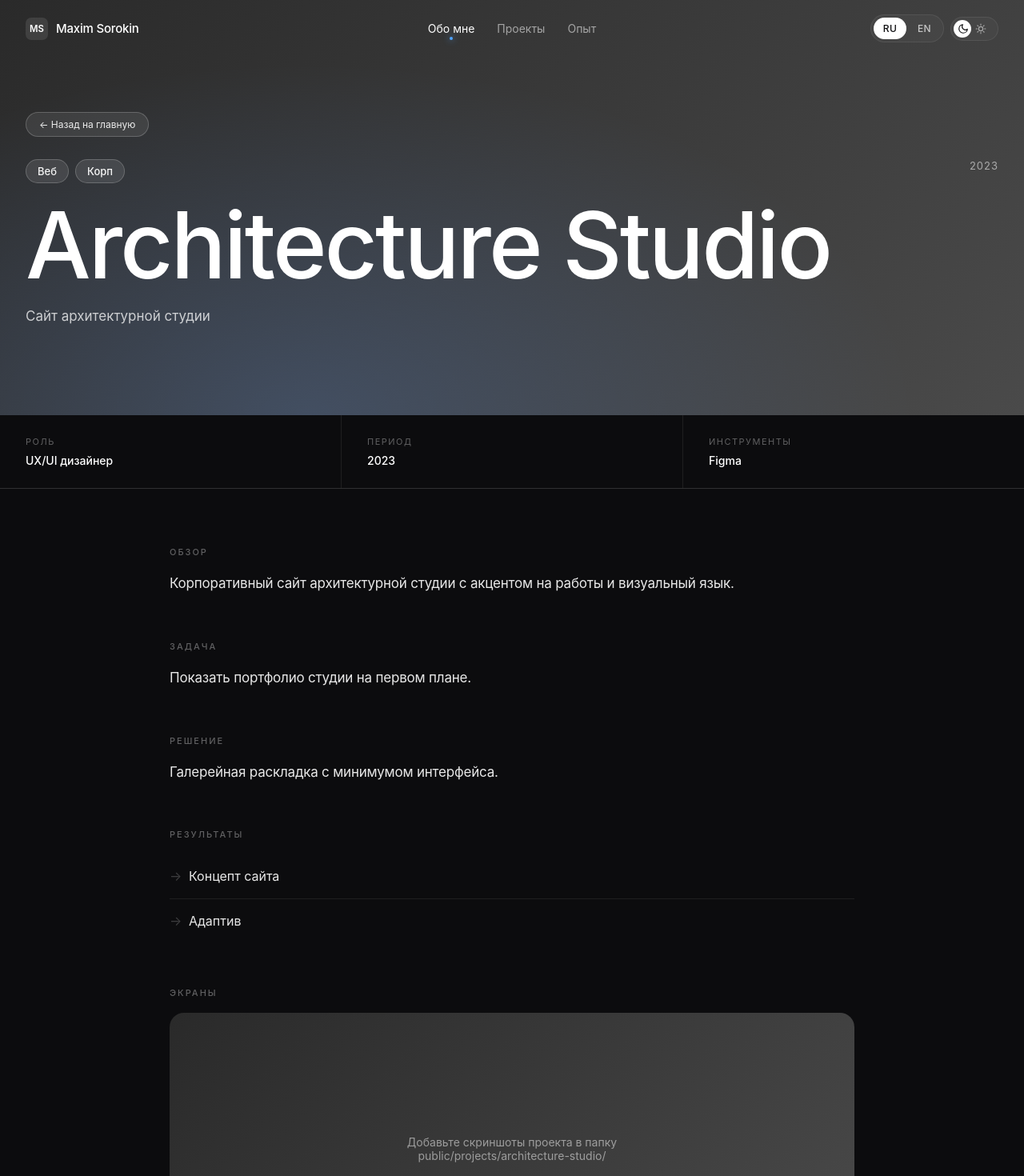
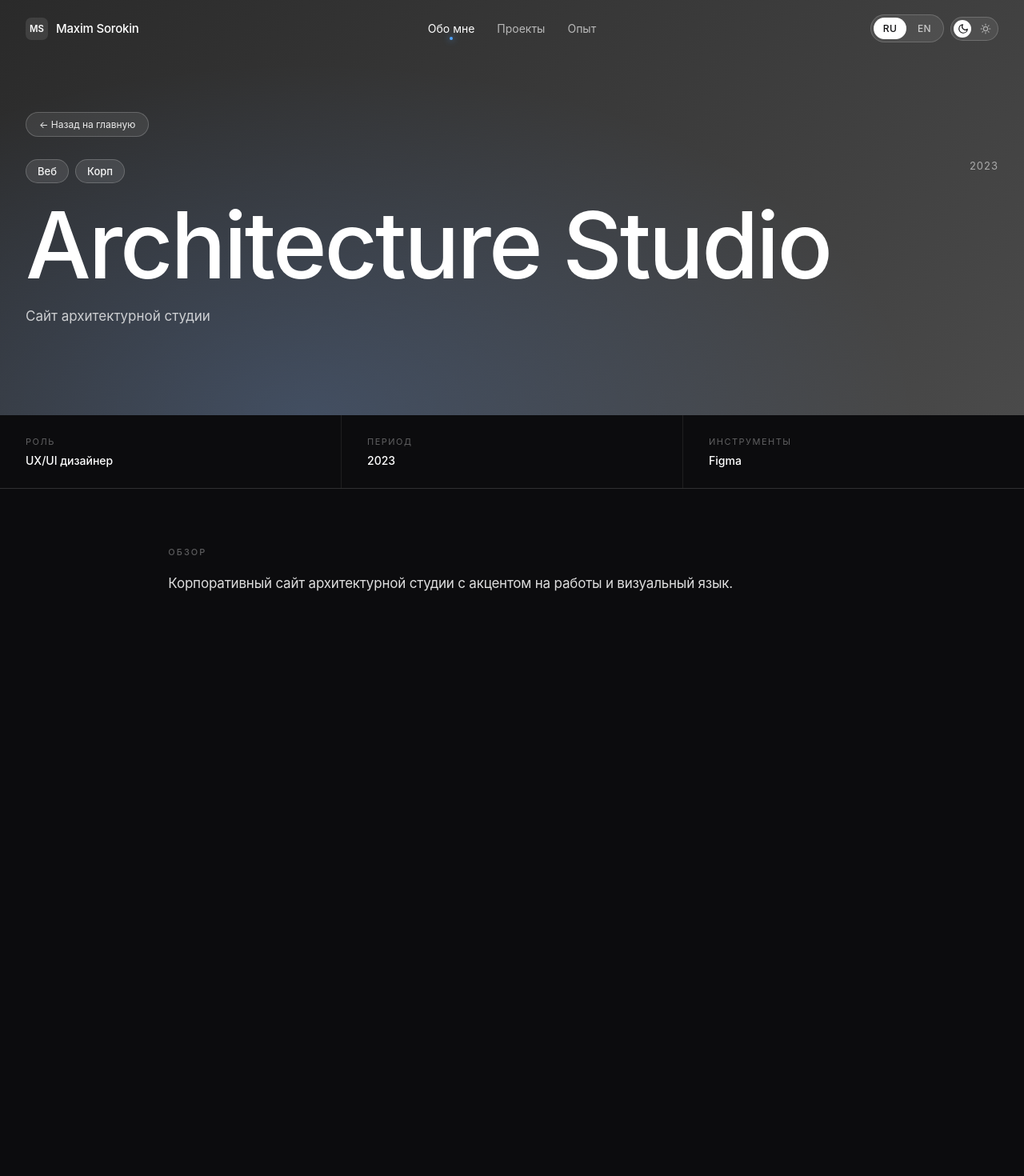
Before and after one commit to justnooob/portfolio, a Next.js app: page /projects/architecture-studio in a window 1280 px wide. Shown: the top 1470 px of the page at 80% size. Built offline with nearby package versions, Linux system fonts and the light colour scheme.

Commit message:
Animations + fixes

```diff
--- a/app/globals.css
+++ b/app/globals.css
@@ -173,42 +173,96 @@ img {
    Используем animation-timeline: view() для современных браузеров (Chrome 115+, Edge),
    а для остальных — простое появление через CSS animation. */
 
+/* Базовая анимация — мягкое всплытие снизу с лёгким blur */
 @keyframes revealFade {
-  from { opacity: 0; transform: translateY(24px); }
-  to { opacity: 1; transform: translateY(0); }
+  from { opacity: 0; transform: translateY(28px); filter: blur(6px); }
+  to   { opacity: 1; transform: translateY(0); filter: blur(0); }
+}
+
+/* Скейл — элемент "выезжает" из глубины, как 3D объект */
+@keyframes revealScale {
+  from { opacity: 0; transform: scale(0.94) translateY(20px); filter: blur(4px); }
+  to   { opacity: 1; transform: scale(1) translateY(0); filter: blur(0); }
+}
+
+/* Слева направо — для текстовых заголовков и секций */
+@keyframes revealSlideLeft {
+  from { opacity: 0; transform: translateX(-40px); }
+  to   { opacity: 1; transform: translateX(0); }
+}
+
+/* Справа налево — для счётчиков, мет, бейджей */
+@keyframes revealSlideRight {
+  from { opacity: 0; transform: translateX(40px); }
+  to   { opacity: 1; transform: translateX(0); }
+}
+
+/* Резкое "подскочение" — для CTA и важных элементов */
+@keyframes revealPop {
+  0%   { opacity: 0; transform: scale(0.85) translateY(30px); }
+  60%  { opacity: 1; transform: scale(1.03) translateY(-4px); }
+  100% { opacity: 1; transform: scale(1) translateY(0); }
 }
 
 /* Базовый случай: всё показано — если JS не загрузится, контент виден */
 .reveal,
-.reveal-stagger > * {
+.reveal-stagger > *,
+.reveal-scale,
+.reveal-slide-left,
+.reveal-slide-right,
+.reveal-pop {
   opacity: 1;
   transform: none;
+  filter: none;
 }
 
 /* Когда JS готов — включаем анимации */
 .js-ready .reveal {
-  animation: revealFade 0.7s cubic-bezier(0.16, 1, 0.3, 1) both;
+  animation: revealFade 0.85s cubic-bezier(0.16, 1, 0.3, 1) both;
   animation-timeline: view();
-  animation-range: entry 0% cover 25%;
+  animation-range: entry 0% cover 30%;
+}
+.js-ready .reveal-scale {
+  animation: revealScale 0.9s cubic-bezier(0.16, 1, 0.3, 1) both;
+  animation-timeline: view();
+  animation-range: entry 0% cover 30%;
+}
+.js-ready .reveal-slide-left {
+  animation: revealSlideLeft 0.8s cubic-bezier(0.16, 1, 0.3, 1) both;
+  animation-timeline: view();
+  animation-range: entry 0% cover 30%;
+}
+.js-ready .reveal-slide-right {
+  animation: revealSlideRight 0.8s cubic-bezier(0.16, 1, 0.3, 1) both;
+  animation-timeline: view();
+  animation-range: entry 0% cover 30%;
+}
+.js-ready .reveal-pop {
+  animation: revealPop 0.9s cubic-bezier(0.34, 1.56, 0.64, 1) both;
+  animation-timeline: view();
+  animation-range: entry 0% cover 30%;
 }
 
 .js-ready .reveal-stagger > * {
-  animation: revealFade 0.6s cubic-bezier(0.16, 1, 0.3, 1) both;
+  animation: revealFade 0.7s cubic-bezier(0.16, 1, 0.3, 1) both;
   animation-timeline: view();
-  animation-range: entry 0% cover 30%;
+  animation-range: entry 0% cover 35%;
 }
-.js-ready .reveal-stagger > *:nth-child(1) { animation-delay: 0.05s; }
+.js-ready .reveal-stagger > *:nth-child(1) { animation-delay: 0.04s; }
 .js-ready .reveal-stagger > *:nth-child(2) { animation-delay: 0.10s; }
-.js-ready .reveal-stagger > *:nth-child(3) { animation-delay: 0.15s; }
-.js-ready .reveal-stagger > *:nth-child(4) { animation-delay: 0.20s; }
-.js-ready .reveal-stagger > *:nth-child(5) { animation-delay: 0.25s; }
-.js-ready .reveal-stagger > *:nth-child(6) { animation-delay: 0.30s; }
-.js-ready .reveal-stagger > *:nth-child(n+7) { animation-delay: 0.35s; }
+.js-ready .reveal-stagger > *:nth-child(3) { animation-delay: 0.16s; }
+.js-ready .reveal-stagger > *:nth-child(4) { animation-delay: 0.22s; }
+.js-ready .reveal-stagger > *:nth-child(5) { animation-delay: 0.28s; }
+.js-ready .reveal-stagger > *:nth-child(6) { animation-delay: 0.34s; }
+.js-ready .reveal-stagger > *:nth-child(n+7) { animation-delay: 0.40s; }
 
-/* Фолбэк для браузеров без animation-timeline (Safari, старые Firefox):
-   просто плавное появление при загрузке страницы */
+/* Фолбэк для браузеров без animation-timeline (Safari старых, Firefox старых) */
 @supports not (animation-timeline: view()) {
   .js-ready .reveal,
+  .js-ready .reveal-scale,
+  .js-ready .reveal-slide-left,
+  .js-ready .reveal-slide-right,
+  .js-ready .reveal-pop,
   .js-ready .reveal-stagger > * {
     animation-timeline: auto;
   }
--- a/app/projects/[slug]/ProjectPageClient.tsx
+++ b/app/projects/[slug]/ProjectPageClient.tsx
@@ -1,6 +1,6 @@
 'use client';
 
-import { useState } from 'react';
+import { useEffect, useState } from 'react';
 import { useRouter } from 'next/navigation';
 import Link from 'next/link';
 import { useApp } from '@/components/AppProvider';
@@ -19,6 +19,21 @@ export default function ProjectPageClient({ slug }: { slug: string }) {
   const [resultsExpanded, setResultsExpanded] = useState(false);
 
   const project = projects.find((p) => p.slug === slug);
+
+  // Управляем "режимом" хедера на странице проекта:
+  // - dark hero (белый текст) → ставим на <html> data-hero-mode="dark"
+  //   → Nav рендерит логотип/бургер белым цветом до скролла
+  // - light hero (тёмный текст) → data-hero-mode="light"
+  //   → Nav рендерит логотип чёрным цветом
+  // После скролла классы убираются, Nav возвращается к обычным цветам темы
+  useEffect(() => {
+    if (!project) return;
+    const heroMode = project.lightText ? 'light' : 'dark';
+    document.documentElement.setAttribute('data-hero-mode', heroMode);
+    return () => {
+      document.documentElement.removeAttribute('data-hero-mode');
+    };
+  }, [project]);
 
   if (!project) {
     return (
@@ -101,22 +116,22 @@ export default function ProjectPageClient({ slug }: { slug: string }) {
       </div>
 
       <div className={styles.content}>
-        <section className={styles.block}>
+        <section className={`${styles.block} reveal-slide-left`}>
           <div className={styles.blockLbl}>{t.project.overview}</div>
           <p className={styles.blockText}>{project.overview[locale]}</p>
         </section>
 
-        <section className={styles.block}>
+        <section className={`${styles.block} reveal-slide-right`}>
           <div className={styles.blockLbl}>{t.project.challenge}</div>
           <p className={styles.blockText}>{project.challenge[locale]}</p>
         </section>
 
-        <section className={styles.block}>
+        <section className={`${styles.block} reveal-slide-left`}>
           <div className={styles.blockLbl}>{t.project.solution}</div>
           <p className={styles.blockText}>{project.solution[locale]}</p>
         </section>
 
-        <section className={styles.block}>
+        <section className={`${styles.block} reveal-stagger`}>
           <div className={styles.blockLbl}>{t.project.results}</div>
           <div className={`${styles.resultsWrap} ${!resultsExpanded && hasMore ? styles.resultsCollapsed : ''}`}>
             <ul className={styles.resultsList}>
@@ -139,7 +154,7 @@ export default function ProjectPageClient({ slug }: { slug: string }) {
           )}
         </section>
 
-        <section className={styles.screensBlock}>
+        <section className={`${styles.screensBlock} reveal-scale`}>
           <div className={styles.blockLbl}>{t.project.screens}</div>
           <div className={styles.screensPlaceholder} style={{ background: project.color }}>
             <div className={styles.screensMsg}>
@@ -151,7 +166,7 @@ export default function ProjectPageClient({ slug }: { slug: string }) {
         </section>
 
         {project.behanceUrl && (
-          <div className={styles.behance}>
+          <div className={`${styles.behance} reveal-pop`}>
             <a href={project.behanceUrl} target="_blank" rel="noopener noreferrer" className="btn-cta">
               {t.project.viewBehance}
               <span className="btn-cta-ico-wrap">
--- a/components/Featured.tsx
+++ b/components/Featured.tsx
@@ -21,7 +21,7 @@ export default function Featured() {
       <div className={styles.label}>
         <span className={styles.labelDot}>●</span> {t.featured.label}
       </div>
-      <div className="reveal">
+      <div className="reveal-scale">
       <Link
         href={`/projects/${featured.slug}`}
         className={styles.card}
--- a/components/FinalCta.tsx
+++ b/components/FinalCta.tsx
@@ -9,6 +9,27 @@ export default function FinalCta() {
   const { locale } = useApp();
   const t = translations[locale];
 
+  /*
+   * ⭐ ВАРИАНТЫ TYPEWRITER (выбери 5+ из списка и положи в массив ниже).
+   *
+   * RU варианты на выбор:
+   *   • что-то классное          • великий продукт         • что-то с нуля
+   *   • SaaS-систему             • что-то полезное         • редизайн
+   *   • мобильное приложение     • интерфейс мечты         • продукт для людей
+   *   • сайт                     • крутой кейс             • новый MVP
+   *   • дизайн-систему           • запоминающийся бренд    • B2B-продукт
+   *   • AI-продукт               • продукт мирового уровня • Telegram MiniApp
+   *   • продукт, которым гордятся • дизайн с душой         • стартап
+   *
+   * EN варианты на выбор:
+   *   • something great          • a great product         • something from scratch
+   *   • a SaaS system            • something useful        • a redesign
+   *   • a mobile app             • a dream interface       • a product for people
+   *   • a website                • a memorable brand       • a new MVP
+   *   • a design system          • a world-class product   • a B2B product
+   *   • an AI product            • a meaningful design     • a Telegram MiniApp
+   *   • a product to be proud of • a startup
+   */
   const words: Record<string, string[]> = {
     ru: ['что-то классное', 'SaaS-систему', 'мобильное приложение', 'сайт', 'дизайн-систему', 'AI-продукт'],
     en: ['something great', 'a SaaS system', 'a mobile app', 'a website', 'a design system', 'an AI product'],
@@ -46,7 +67,7 @@ export default function FinalCta() {
   return (
     <div className={styles.section}>
       <div className={styles.glow}></div>
-      <div className={`${styles.inner} reveal`}>
+      <div className={`${styles.inner} reveal-pop`}>
         <div className={styles.label}>
           <div className={styles.dot}></div>
           {t.finalCta.badge}
--- a/components/Nav.module.css
+++ b/components/Nav.module.css
@@ -17,6 +17,67 @@
   backdrop-filter: blur(16px) saturate(180%);
   -webkit-backdrop-filter: blur(16px) saturate(180%);
   border-bottom-color: var(--border);
+}
+
+/* === Цвета хедера на страницах проектов ===
+   Когда у самого <nav> стоит data-hero='dark' (под ним тёмный hero) —
+   все элементы становятся БЕЛЫМИ. После скролла .navScrolled возвращает
+   обычные цвета темы. */
+.nav[data-hero='dark']:not(.navScrolled) .logo,
+.nav[data-hero='dark']:not(.navScrolled) .logoMark,
+.nav[data-hero='dark']:not(.navScrolled) .logoText {
+  color: #ffffff;
+}
+.nav[data-hero='dark']:not(.navScrolled) .link {
+  color: rgba(255, 255, 255, 0.65);
+}
+.nav[data-hero='dark']:not(.navScrolled) .link:hover,
+.nav[data-hero='dark']:not(.navScrolled) .active {
+  color: #ffffff;
+}
+.nav[data-hero='dark']:not(.navScrolled) .burger span {
+  background: #ffffff;
+}
+.nav[data-hero='dark']:not(.navScrolled) .langSwitch,
+.nav[data-hero='dark']:not(.navScrolled) .themeSwitch {
+  background: rgba(255, 255, 255, 0.08);
+  border-color: rgba(255, 255, 255, 0.18);
+}
+.nav[data-hero='dark']:not(.navScrolled) .langBtn {
+  color: rgba(255, 255, 255, 0.7);
+}
+.nav[data-hero='dark']:not(.navScrolled) .langActive {
+  background: #ffffff;
+  color: #0c0c0e;
+}
+
+/* Светлый hero (lightText:true) — хедер тёмный */
+.nav[data-hero='light']:not(.navScrolled) .logo,
+.nav[data-hero='light']:not(.navScrolled) .logoMark,
+.nav[data-hero='light']:not(.navScrolled) .logoText {
+  color: #0c0c0e;
+}
+.nav[data-hero='light']:not(.navScrolled) .link {
+  color: rgba(0, 0, 0, 0.6);
+}
+.nav[data-hero='light']:not(.navScrolled) .link:hover,
+.nav[data-hero='light']:not(.navScrolled) .active {
+  color: #0c0c0e;
+}
+.nav[data-hero='light']:not(.navScrolled) .burger span {
+  background: #0c0c0e;
+}
+.nav[data-hero='light']:not(.navScrolled) .langSwitch,
+.nav[data-hero='light']:not(.navScrolled) .themeSwitch {
+  background: rgba(0, 0, 0, 0.06);
+  border-color: rgba(0, 0, 0, 0.15);
+}
+.nav[data-hero='light']:not(.navScrolled) .langBtn {
+  color: rgba(0, 0, 0, 0.65);
+}
+.nav[data-hero='light']:not(.navScrolled) .langActive {
+  background: #0c0c0e;
+  color: #ffffff;
 }
 
 .navInner {
@@ -124,12 +185,13 @@
   position: relative;
   display: inline-flex;
   align-items: center;
+  justify-content: space-between;
   width: 60px;
   height: 30px;
   background: var(--bg-elev);
   border: 0.5px solid var(--border);
   border-radius: 100px;
-  padding: 0 4px;
+  padding: 0 5px;
   cursor: pointer;
   font-family: inherit;
   transition: background 0.25s, border-color 0.25s;
@@ -141,47 +203,49 @@
 /* Бегунок — белый шарик который двигается слева/справа */
 .themeKnob {
   position: absolute;
-  top: 3px;
+  top: 50%;
   left: 3px;
   width: 22px;
   height: 22px;
   border-radius: 50%;
   background: var(--text-strong);
-  transition: transform 0.35s cubic-bezier(0.16, 1, 0.3, 1);
+  transform: translateY(-50%);
+  transition: left 0.35s cubic-bezier(0.16, 1, 0.3, 1);
   z-index: 1;
 }
-/* В тёмной теме знач выбрана луна (слева), бегунок слева */
-.themeSwitch:not(.themeSwitchLight) .themeKnob {
-  transform: translateX(0);
-}
-/* В светлой теме выбрано солнце (справа), бегунок справа */
+/* В светлой теме бегунок справа */
 .themeSwitchLight .themeKnob {
-  transform: translateX(30px);
+  left: 33px;
 }
 
 .themeIco {
   position: relative;
   z-index: 2;
-  display: inline-flex;
+  display: flex;
   align-items: center;
   justify-content: center;
-  width: 22px;
-  height: 22px;
+  width: 20px;
+  height: 20px;
   pointer-events: none;
   transition: color 0.25s;
 }
-/* Иконка под бегунком — инвертированная по цвету */
+.themeIco svg {
+  display: block;
+}
+/* В тёмной теме (бегунок слева, под луной) — луна тёмная (контраст с белым кружком),
+   солнце справа на тёмном фоне свитча — приглушённое */
 .themeIcoMoon {
-  color: var(--bg); /* в тёмной теме (бегунок белый) — луна тёмная */
+  color: var(--bg);
 }
 .themeIcoSun {
-  color: var(--text-soft); /* в тёмной теме (бегунок слева) — солнце приглушённое */
+  color: var(--text-soft);
 }
+/* В светлой теме инвертируем */
 .themeSwitchLight .themeIcoMoon {
-  color: var(--text-soft); /* в светлой теме луна приглушённая */
+  color: var(--text-soft);
 }
 .themeSwitchLight .themeIcoSun {
-  color: var(--bg); /* в светлой теме (бегунок белый/чёрный) — солнце контрастное */
+  color: var(--bg);
 }
 
 /* === BURGER === */
@@ -226,9 +290,9 @@
   background: var(--bg);
   z-index: 99;
   opacity: 0;
+  visibility: hidden;
   pointer-events: none;
-  transition: opacity 0.3s ease;
-  display: none;
+  transition: opacity 0.3s ease, visibility 0.3s ease;
 }
 .mobileMenu::before {
   content: '';
@@ -241,6 +305,7 @@
 }
 .mobileMenuOpen {
   opacity: 1;
+  visibility: visible;
   pointer-events: auto;
 }
 .mobileMenuInner {
@@ -295,7 +360,4 @@
   .logoText {
     font-size: 14px;
   }
-  .mobileMenu {
-    display: block;
-  }
 }
--- a/components/Nav.tsx
+++ b/components/Nav.tsx
@@ -11,6 +11,7 @@ export default function Nav() {
   const t = translations[locale];
   const [menuOpen, setMenuOpen] = useState(false);
   const [scrolled, setScrolled] = useState(false);
+  const [heroMode, setHeroMode] = useState<string | null>(null);
 
   // Добавляем тень/бэкдроп когда юзер проскроллил
   useEffect(() => {
@@ -18,6 +19,19 @@ export default function Nav() {
     window.addEventListener('scroll', onScroll);
     onScroll();
     return () => window.removeEventListener('scroll', onScroll);
+  }, []);
+
+  // Следим за data-hero-mode на <html>: страницы проектов выставляют его
+  // в 'dark' (на тёмном hero нужен белый текст в Nav) или 'light' (наоборот).
+  // На главной атрибута нет → null → обычные цвета темы.
+  useEffect(() => {
+    const updateHero = () => {
+      setHeroMode(document.documentElement.getAttribute('data-hero-mode'));
+    };
+    updateHero();
+    const observer = new MutationObserver(updateHero);
+    observer.observe(document.documentElement, { attributes: true, attributeFilter: ['data-hero-mode'] });
+    return () => observer.disconnect();
   }, []);
 
   // Блокируем скролл body когда меню открыто
@@ -36,7 +50,7 @@ export default function Nav() {
 
   return (
     <>
-      <nav className={`${styles.nav} ${scrolled ? styles.navScrolled : ''}`}>
+      <nav className={`${styles.nav} ${scrolled ? styles.navScrolled : ''}`} data-hero={heroMode || undefined}>
         <div className={styles.navInner}>
           <Link href="/" className={styles.logo} onClick={closeMenu}>
             {/* ⭐ Сюда вставь свой SVG-логотип. Положи файл в public/logo.svg */}
```
Also changed, not shown: components/Projects.tsx (+15 -11 lines), public/projects/webinar-light.jpg.
